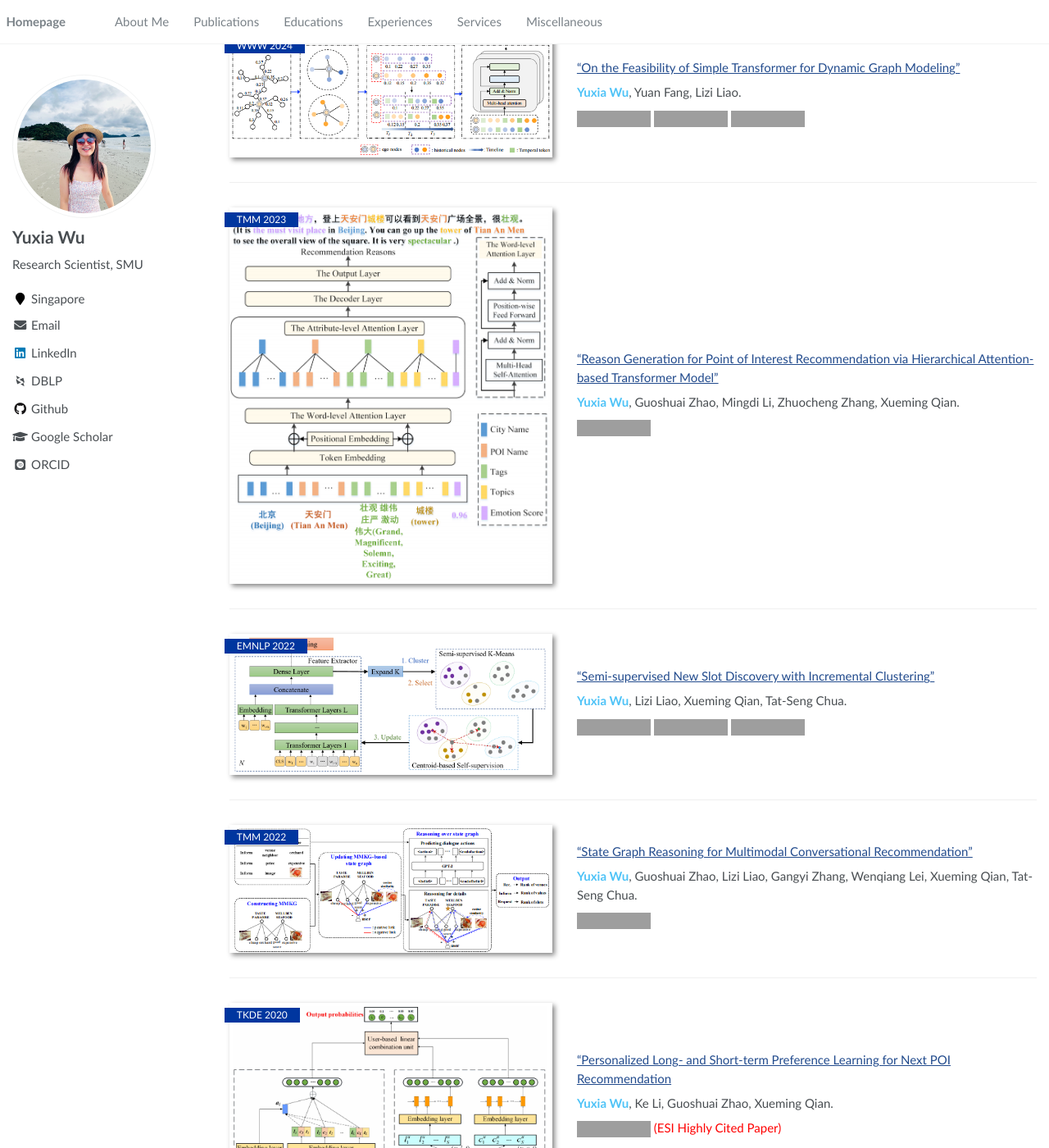
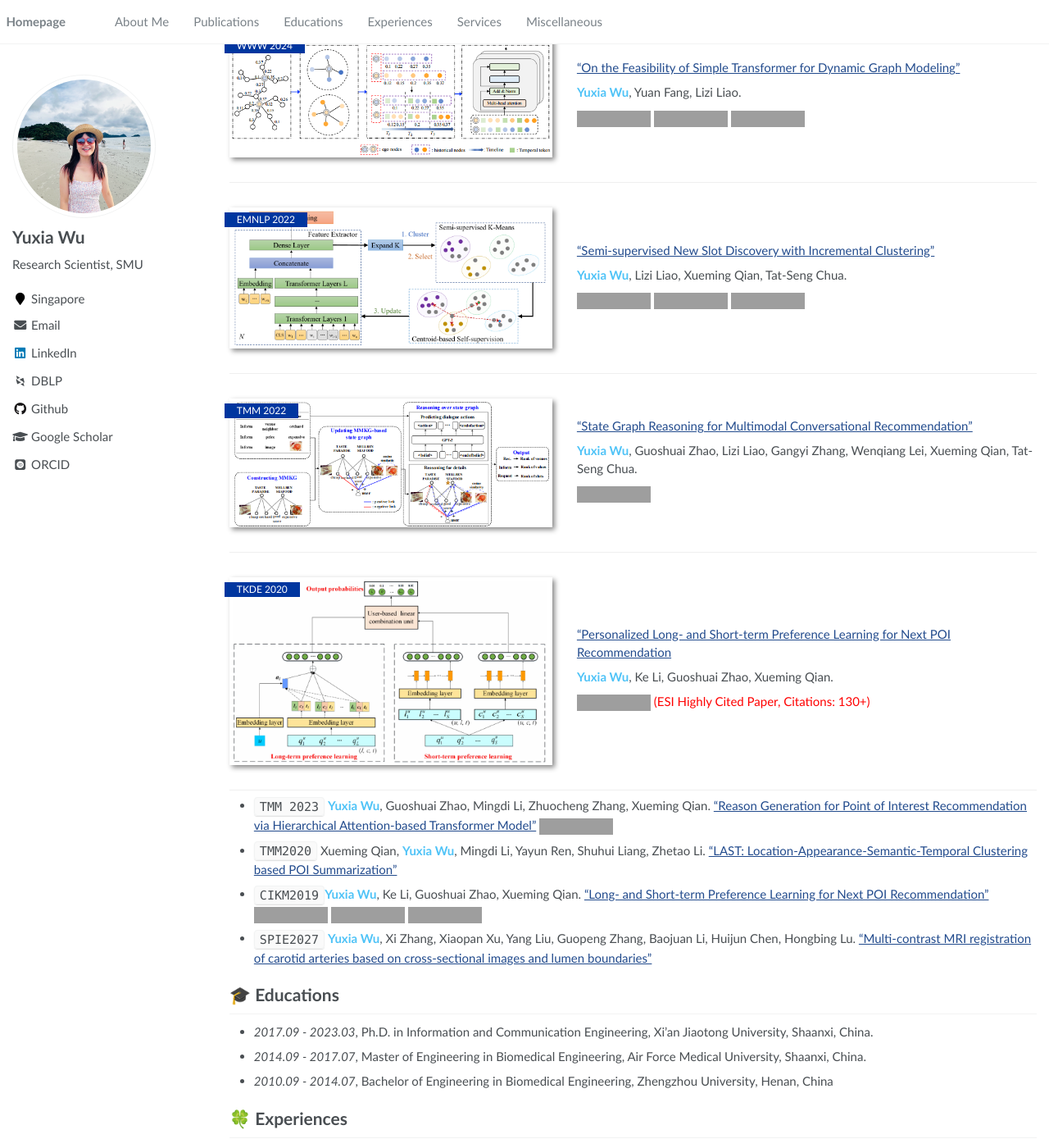
Before and after one commit to YuxiaWu/YuxiaWu.github.io, a Jekyll site: the page built from _pages/about.md, in a window 1280 px wide and 1400 px high, scrolled down 823 px, cut to the strip 0-1400 px from the top of the window. Shown: the whole strip at 82% size. Built offline with Jekyll 4.4.1, drawn with Linux system fonts in a browser that asks for light colours; some web fonts are replaced; grey boxes are pictures that could not be loaded.

Commit message:
Update about.md

```diff
--- a/_pages/about.md
+++ b/_pages/about.md
@@ -71,24 +71,6 @@ I am interested in conducting interdisciplinary research and open to collaborati
 <div class='paper-box' style="width:100%; margin:auto;">
     <div class='paper-box-image'>
         <div>
-            <div class="badge">TMM 2023</div>
-            <img src='images/HAT.png' alt="sym" style="width:100%; height:auto;">
-        </div>
-    </div>
-    <div class='paper-box-text' markdown="1">
-
-  ["Reason Generation for Point of Interest Recommendation via Hierarchical Attention-based Transformer Model"](/my_papers/Reason%20Generation%20for%20Point%20of%20Interest%20Recommendation%20via%20Hierarchical%20Attention-based%20Transformer%20Model.pdf)
-
-<span style="color:#4FC3F7">**Yuxia Wu**</span>, Guoshuai Zhao, Mingdi Li, Zhuocheng Zhang, Xueming Qian.
-
-[![CODE](https://img.shields.io/badge/CODE-blue)](https://github.com/YuxiaWu/HAT) <strong><span class='show_paper_citations' data='bRgptuYAAAAJ:KlAtU1dfN6UC'></span></strong>
-</div>
-</div>
-
-
-<div class='paper-box' style="width:100%; margin:auto;">
-    <div class='paper-box-image'>
-        <div>
             <div class="badge">EMNLP 2022</div>
             <img src='images/2022.findings-emnlp.462_02.png' alt="sym" style="width:100%; height:auto;">
         </div>
@@ -124,8 +106,6 @@ I am interested in conducting interdisciplinary research and open to collaborati
 
 
 
-
-
 <div class='paper-box' style="width:100%; margin:auto;">
     <div class='paper-box-image'>
         <div>
@@ -140,15 +120,14 @@ I am interested in conducting interdisciplinary research and open to collaborati
 
 <span style="color:#4FC3F7">**Yuxia Wu**</span>, Ke Li, Guoshuai Zhao, Xueming Qian.
 
-[![CODE](https://img.shields.io/badge/CODE-blue)](https://github.com/yieshah/PLSPL) <span style="color:red">(ESI Highly Cited Paper)</span>
-
+[![CODE](https://img.shields.io/badge/CODE-blue)](https://github.com/yieshah/PLSPL) <span style="color:red">(ESI Highly Cited Paper, Citations: 130+)</span>
 
 </div>
 </div>
 
 
 
-
+- ``TMM 2023`` <span style="color:#4FC3F7">**Yuxia Wu**</span>, Guoshuai Zhao, Mingdi Li, Zhuocheng Zhang, Xueming Qian. ["Reason Generation for Point of Interest Recommendation via Hierarchical Attention-based Transformer Model"](/my_papers/Reason%20Generation%20for%20Point%20of%20Interest%20Recommendation%20via%20Hierarchical%20Attention-based%20Transformer%20Model.pdf) [![CODE](https://img.shields.io/badge/CODE-blue)](https://github.com/YuxiaWu/HAT)
 
 - ``TMM2020`` Xueming Qian, <span style="color:#4FC3F7">**Yuxia Wu**</span>, Mingdi Li, Yayun Ren, Shuhui Liang, Zhetao Li. ["LAST: Location-Appearance-Semantic-Temporal Clustering based POI Summarization"](/my_papers/LAST_Location-Appearance-Semantic-Temporal_Clustering_Based_POI_Summarization.pdf)
 
```
